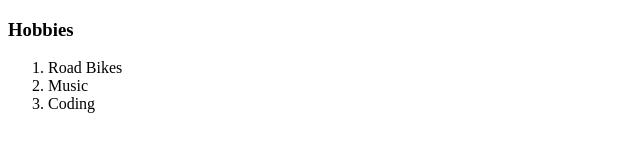
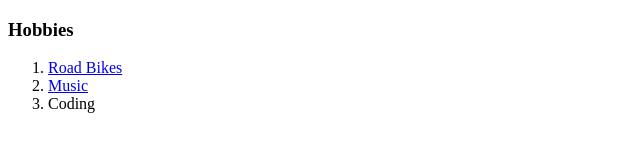
Before and after one commit to Alexandre-Pierre/cv, a plain HTML site: page hobbies.html in a window 1280 px wide. Shown: the whole page, without its empty margins (0-640 px from the left). Drawn offline with Linux system fonts and the light colour scheme.

Commit message:
Update to hobbies

```diff
--- a/hobbies.html
+++ b/hobbies.html
@@ -7,8 +7,8 @@
   <body>
     <h3>Hobbies</h3>
     <ol>
-      <li>Road Bikes</li>
-      <li>Music</li>
+      <li><a href="bikes.html">Road Bikes</a></li>
+      <li><a href="music.html">Music</a></li>
       <li>Coding</li>
     </ol>
   </body>
```
